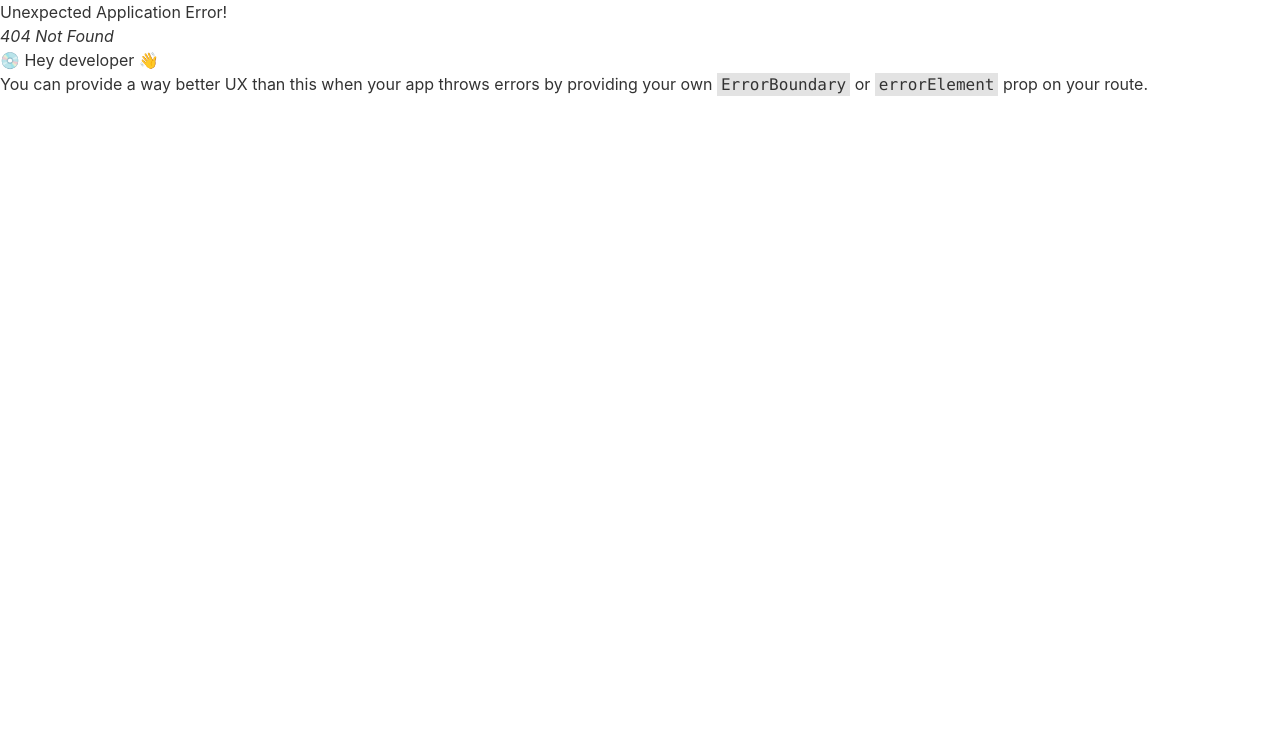
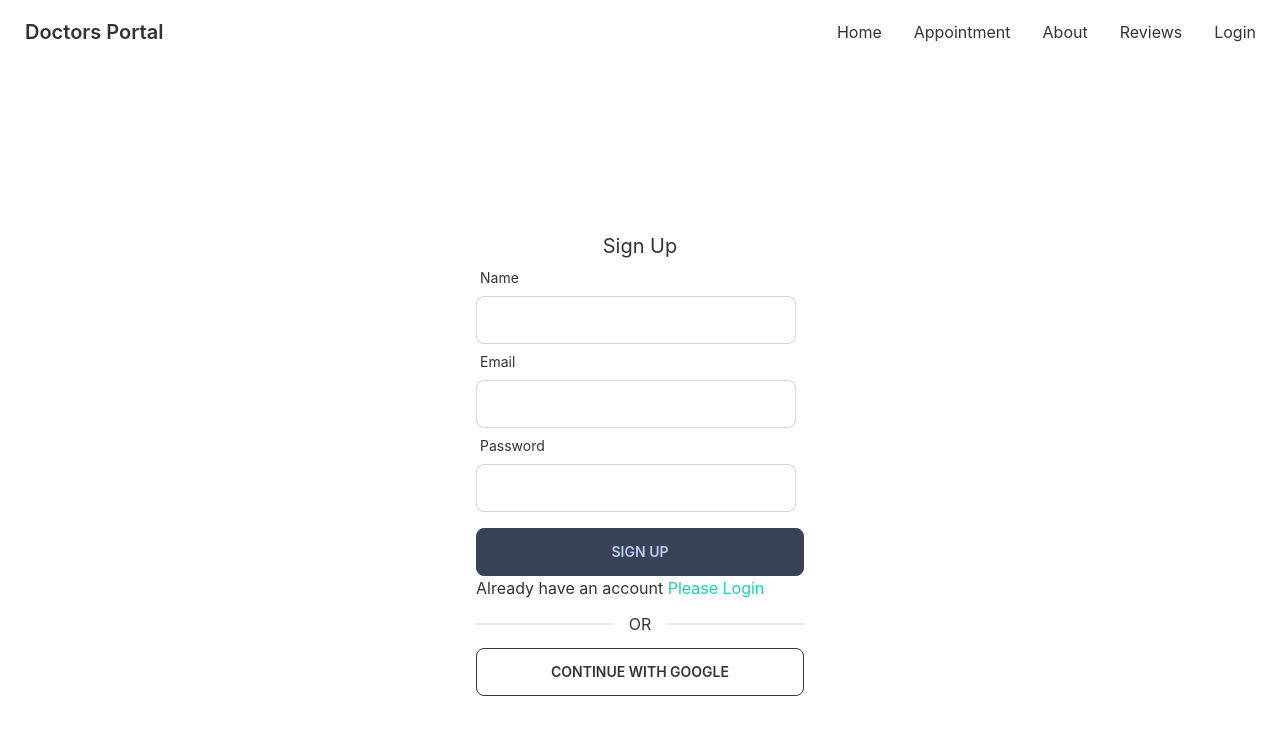
Before and after one commit to bony075/doctor-portal, a React (Create React App) app: page /signup in a window 1280 px wide. Before the commit this address had no page. Shown: the top 734 px of the page. Built offline with nearby package versions, Linux system fonts and the light colour scheme.

Commit message:
design login sign up form with react hook form

```diff
--- a/src/Pages/Login/Login.js
+++ b/src/Pages/Login/Login.js
@@ -1,11 +1,101 @@
-import React from 'react';
+import React, { useContext, useState } from "react";
+import { useForm } from "react-hook-form";
+import { Link, useLocation, useNavigate } from "react-router-dom";
+// import { AuthContext } from "../../contexts/AuthProvider";
 
 const Login = () => {
-    return (
-        <div>
+  const {
+    register,
+    formState: { errors },
+    handleSubmit,
+  } = useForm();
+//   const { signIn } = useContext(AuthContext);
+  const [loginError, setLoginError] = useState("");
+  const location = useLocation();
+  const navigate = useNavigate();
 
-        </div>
-    );
+  const from = location.state?.from?.pathname || "/";
+
+  const handleLogin = (data) => {
+    console.log(data);
+    // setLoginError("");
+    // signIn(data.email, data.password)
+    //   .then((result) => {
+    //     const user = result.user;
+    //     console.log(user);
+    //     navigate(from, { replace: true });
+    //   })
+    //   .catch((error) => {
+    //     console.log(error.message);
+    //     setLoginError(error.message);
+    //   });
+  };
+
+  return (
+    <div className="h-[800px] flex justify-center items-center">
+      <div className="w-96 p-7">
+        <h2 className="text-xl text-center">Login</h2>
+        <form onSubmit={handleSubmit(handleLogin)}>
+          <div className="form-control w-full max-w-xs">
+            <label className="label">
+              {" "}
+              <span className="label-text">Email</span>
+            </label>
+            <input
+              type="text"
+              {...register("email", {
+                required: "Email Address is required",
+              })}
+              className="input input-bordered w-full max-w-xs"
+            />
+            {errors.email && (
+              <p className="text-red-600">{errors.email?.message}</p>
+            )}
+          </div>
+          <div className="form-control w-full max-w-xs">
+            <label className="label">
+              {" "}
+              <span className="label-text">Password</span>
+            </label>
+            <input
+              type="password"
+              {...register("password", {
+                required: "Password is required",
+                minLength: {
+                  value: 6,
+                  message: "Password must be 6 characters or longer",
+                },
+              })}
+              className="input input-bordered w-full max-w-xs"
+            />
+            <label className="label">
+              {" "}
+              <span className="label-text">Forget Password?</span>
+            </label>
+            {errors.password && (
+              <p className="text-red-600">{errors.password?.message}</p>
+            )}
+          </div>
+          <input
+            className="btn btn-accent w-full"
+            value="Login"
+            type="submit"
+          />
+          <div>
+            {loginError && <p className="text-red-600">{loginError}</p>}
+          </div>
+        </form>
+        <p>
+          New to Doctors Portal{" "}
+          <Link className="text-secondary" to="/signup">
+            Create new Account
+          </Link>
+        </p>
+        <div className="divider">OR</div>
+        <button className="btn btn-outline w-full">CONTINUE WITH GOOGLE</button>
+      </div>
+    </div>
+  );
 };
 
 export default Login;
--- /dev/null
+++ b/src/Pages/SignUp/SignUp.js
@@ -0,0 +1,118 @@
+import React, { useContext, useState } from "react";
+import { useForm } from "react-hook-form";
+// import toast from "react-hot-toast";
+import { Link } from "react-router-dom";
+// import { AuthContext } from "../../contexts/AuthProvider";
+
+const SignUp = () => {
+  const {
+    register,
+    handleSubmit,
+    formState: { errors },
+  } = useForm();
+//   const { createUser, updateUser } = useContext(AuthContext);
+  const [signUpError, setSignUPError] = useState("");
+  const handleSignUp = (data) => {
+    // console.log(data);
+    // setSignUPError("");
+    // createUser(data.email, data.password)
+    //   .then((result) => {
+    //     const user = result.user;
+    //     console.log(user);
+    //     toast("User Created Successfully.");
+    //     const userInfo = {
+    //       displayName: data.name,
+    //     };
+    //     updateUser(userInfo)
+    //       .then(() => {})
+    //       .catch((err) => console.log(err));
+    //   })
+    //   .catch((error) => {
+    //     console.log(error);
+    //     setSignUPError(error.message);
+    //   });
+  };
+
+  return (
+    <div className="h-[800px] flex justify-center items-center">
+      <div className="w-96 p-7">
+        <h2 className="text-xl text-center">Sign Up</h2>
+        <form onSubmit={handleSubmit(handleSignUp)}>
+          <div className="form-control w-full max-w-xs">
+            <label className="label">
+              {" "}
+              <span className="label-text">Name</span>
+            </label>
+            <input
+              type="text"
+              {...register("name", {
+                required: "Name is Required",
+              })}
+              className="input input-bordered w-full max-w-xs"
+            />
+            {errors.name && (
+              <p className="text-red-500">{errors.name.message}</p>
+            )}
+          </div>
+          <div className="form-control w-full max-w-xs">
+            <label className="label">
+              {" "}
+              <span className="label-text">Email</span>
+            </label>
+            <input
+              type="email"
+              {...register("email", {
+                required: true,
+              })}
+              className="input input-bordered w-full max-w-xs"
+            />
+            {errors.email && (
+              <p className="text-red-500">{errors.email.message}</p>
+            )}
+          </div>
+          <div className="form-control w-full max-w-xs">
+            <label className="label">
+              {" "}
+              <span className="label-text">Password</span>
+            </label>
+            <input
+              type="password"
+              {...register("password", {
+                required: "Password is required",
+                minLength: {
+                  value: 6,
+                  message: "Password must be 6 characters long",
+                },
+                pattern: {
+                  value: /(?=.*[A-Z])(?=.*[!@#$&*])(?=.*[0-9])/,
+                  message:
+                    "Password must have uppercase, number and special characters",
+                },
+              })}
+              className="input input-bordered w-full max-w-xs"
+            />
+            {errors.password && (
+              <p className="text-red-500">{errors.password.message}</p>
+            )}
+          </div>
+          <input
+            className="btn btn-accent w-full mt-4"
+            value="Sign Up"
+            type="submit"
+          />
+          {signUpError && <p className="text-red-600">{signUpError}</p>}
+        </form>
+        <p>
+          Already have an account{" "}
+          <Link className="text-secondary" to="/login">
+            Please Login
+          </Link>
+        </p>
+        <div className="divider">OR</div>
+        <button className="btn btn-outline w-full">CONTINUE WITH GOOGLE</button>
+      </div>
+    </div>
+  );
+};
+
+export default SignUp;
```
Also changed, not shown: src/Routes/Routes/Routes.js (+6 -2 lines).
